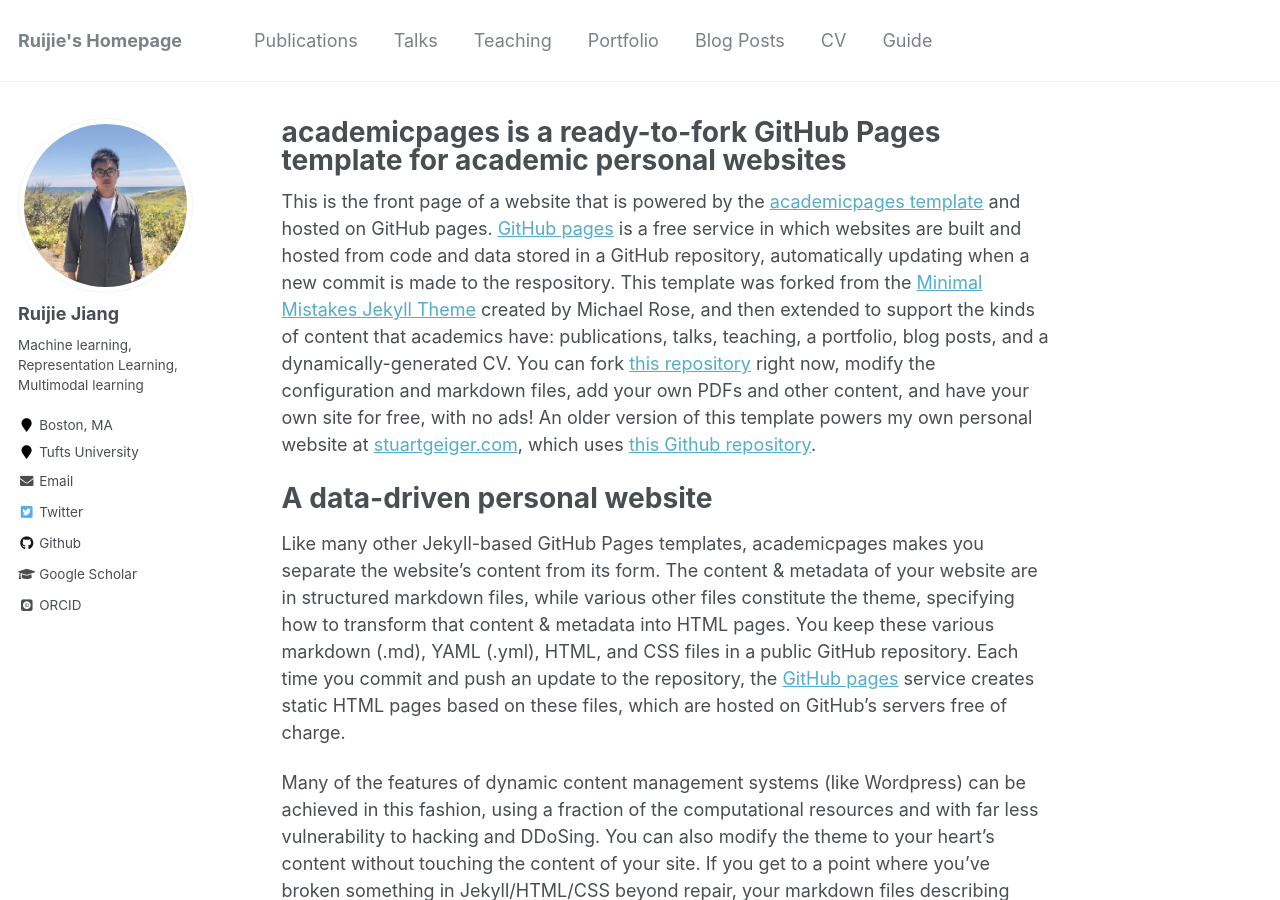
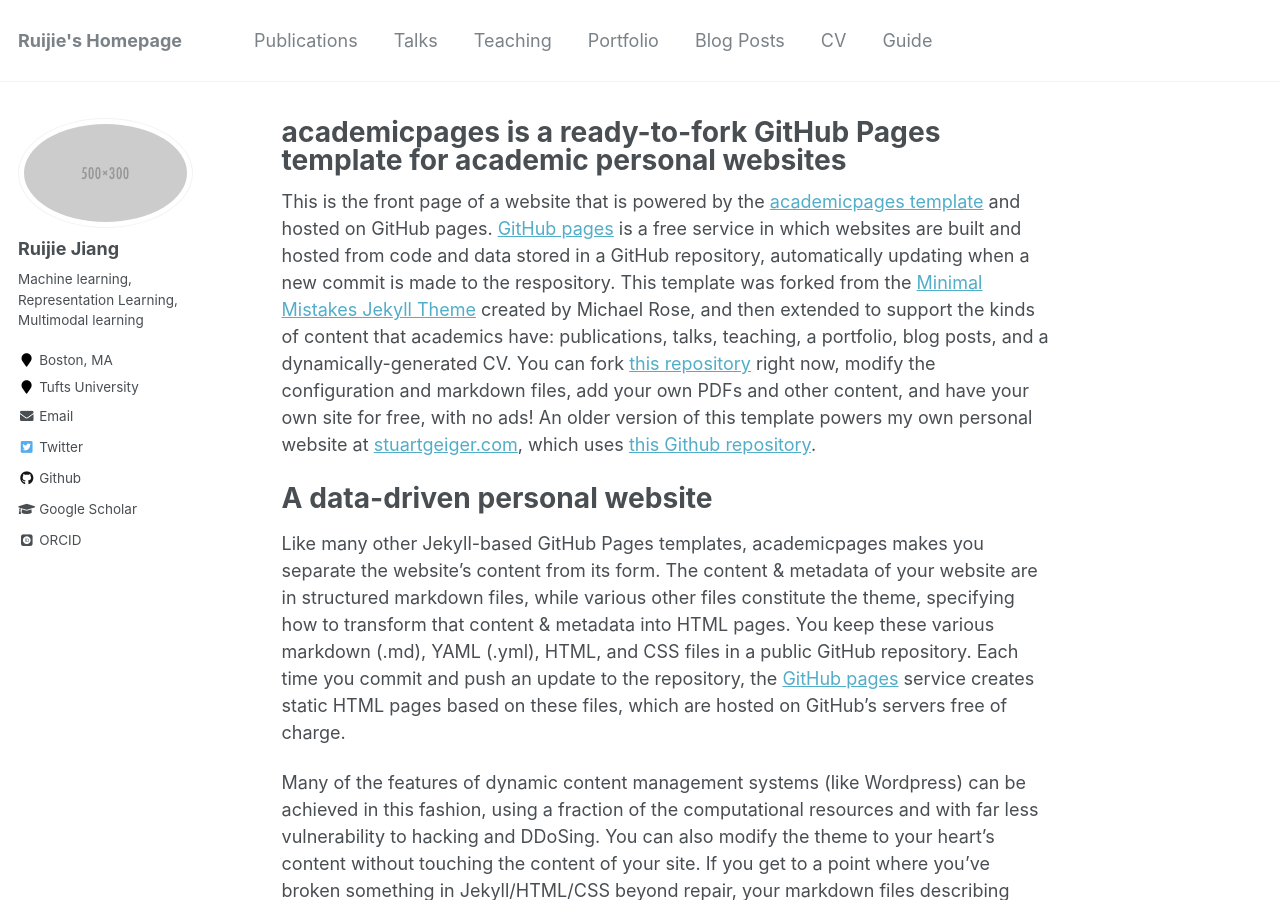
Before and after one commit to rjiang03/ruijie.github.io, a Jekyll site: the page built from _pages/about.md, in a window 1280 px wide and 900 px high. Built offline with Jekyll 4.4.1, drawn with Linux system fonts in a browser that asks for light colours; some web fonts are replaced.

Commit message:
Update _config.yml

```diff
--- a/_config.yml
+++ b/_config.yml
@@ -81,7 +81,7 @@ analytics:
 # Site Author
 author:
   name             : "Ruijie Jiang"
-  avatar           : "Ruijie.jpg"
+  avatar           : "500x300.png"
   bio              : "Machine learning, Representation Learning, Multimodal learning"
   location         : "Boston, MA"
   employer         : "Tufts University"
```
